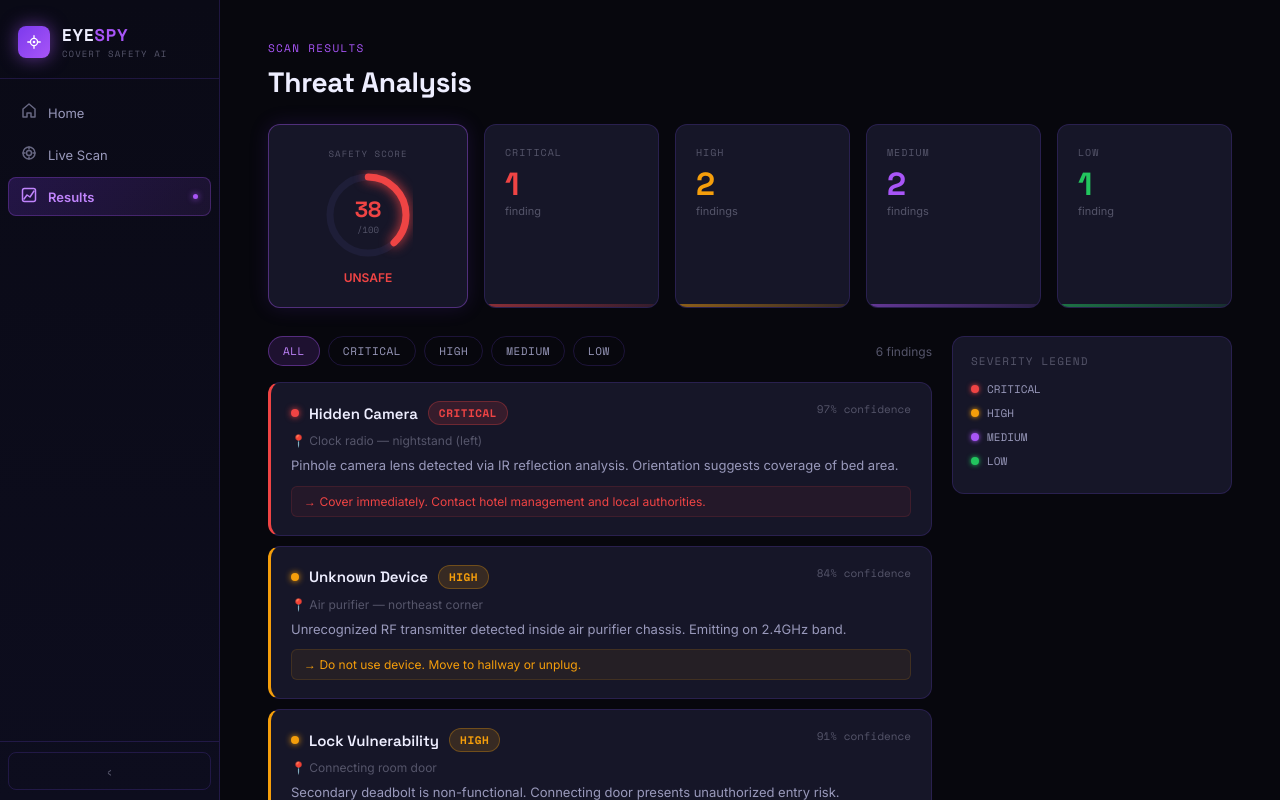
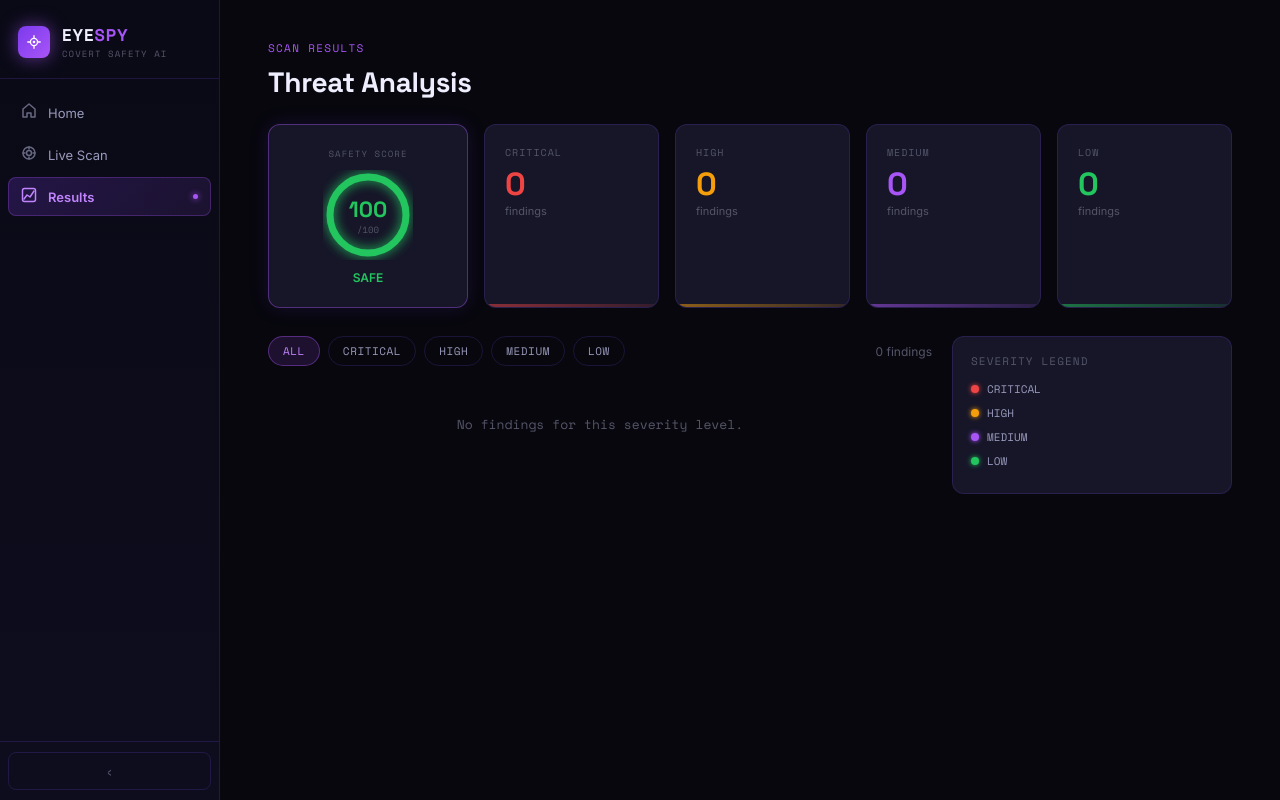
Before and after one commit to paoloprogram12/CitrusHack, a React (Vite) app: page / in a window 1280 px wide. Both pictures are taken after a click on the button "Results". Shown: the top 800 px of the page. Built offline with nearby package versions, Linux system fonts and the light colour scheme.

Commit message:
fixed last-minute errors

```diff
--- a/src/pages/Dashboard.tsx
+++ b/src/pages/Dashboard.tsx
@@ -33,16 +33,16 @@ export const CameraFeed: React.FC<CameraFeedProps> = ({ scanState }) => (
 
 
 const CHECKS = [
-  'Initializing AI vision model…',
-  'Scanning for RF transmissions…',
-  'Analyzing visual field for lens reflections…',
-  'Checking smoke detector placement…',
-  'Mapping door & lock hardware…',
-  'Identifying unknown electronic devices…',
-  'Running wiring hazard analysis…',
-  'Cross-referencing property database…',
-  'Generating threat assessment…',
-  'Compiling safety report…',
+  'Searching…',
+  'Searching…',
+  'Searching…',
+  'Searching…',
+  'Searching…',
+  'Searching…',
+  'Searching…',
+  'Searching…',
+  'Searching…',
+  'Searching…',
 ];
 
 // ─── Dashboard ────────────────────────────────────────────────────────────────
--- a/src/pages/Results.tsx
+++ b/src/pages/Results.tsx
@@ -7,16 +7,6 @@ interface ResultsProps {
 
 type FilterLevel = 'ALL' | Severity;
 
-// ─── Mock data (shown when no real scan result is available) ──────────────────
-
-const ALL_FINDINGS: Finding[] = [
-  { id: 1, type: 'Hidden Camera',      category: 'surveillance', severity: 'CRITICAL', location: 'Clock radio — nightstand (left)',    confidence: 97, desc: 'Pinhole camera lens detected via IR reflection analysis. Orientation suggests coverage of bed area.',                                            action: 'Cover immediately. Contact hotel management and local authorities.' },
-  { id: 2, type: 'Unknown Device',     category: 'network',      severity: 'HIGH',     location: 'Air purifier — northeast corner',     confidence: 84, desc: 'Unrecognized RF transmitter detected inside air purifier chassis. Emitting on 2.4GHz band.',                                                action: 'Do not use device. Move to hallway or unplug.' },
-  { id: 3, type: 'Lock Vulnerability', category: 'access',       severity: 'HIGH',     location: 'Connecting room door',                confidence: 91, desc: 'Secondary deadbolt is non-functional. Connecting door presents unauthorized entry risk.',                                                action: 'Block with furniture. Request room change or additional security.' },
-  { id: 4, type: 'Smoke Detector',     category: 'fire',         severity: 'MEDIUM',   location: 'Bathroom — none detected',            confidence: 99, desc: 'No smoke detector found in bathroom area. Fire code violation in most jurisdictions.',                                                    action: 'Notify hotel management. Locate nearest fire exit manually.' },
-  { id: 5, type: 'Exposed Wiring',     category: 'electrical',   severity: 'MEDIUM',   location: 'Behind TV console',                   confidence: 78, desc: 'Frayed lamp cable with exposed copper detected near flammable surface.',                                                                  action: 'Do not use lamp. Report to hotel maintenance immediately.' },
-  { id: 6, type: 'RF Signal Anomaly',  category: 'network',      severity: 'LOW',      location: 'Minibar area',                        confidence: 61, desc: 'Low-power Bluetooth signal detected from within minibar. Could be inventory sensor.',                                                    action: 'Likely benign. Monitor for sustained high-power transmission.' },
-];
 
 // ─── Helpers ──────────────────────────────────────────────────────────────────
 
@@ -38,8 +28,8 @@ function toFindings(result: ScanResult): Finding[] {
 export const Results: React.FC<ResultsProps> = ({ scanResult }) => {
   const [filter, setFilter] = useState<FilterLevel>('ALL');
 
-  const findings = scanResult ? toFindings(scanResult) : ALL_FINDINGS;
-  const score    = scanResult ? 100 - scanResult.risk_score : 38;
+  const findings = scanResult ? toFindings(scanResult) : [];
+  const score    = scanResult ? 100 - scanResult.risk_score : 100;
   const scoreColor = score < 40 ? tokens.red : score < 70 ? tokens.amber : tokens.green;
   const scoreLabel = score < 40 ? 'UNSAFE' : score < 70 ? 'CAUTION' : 'SAFE';
 
```
